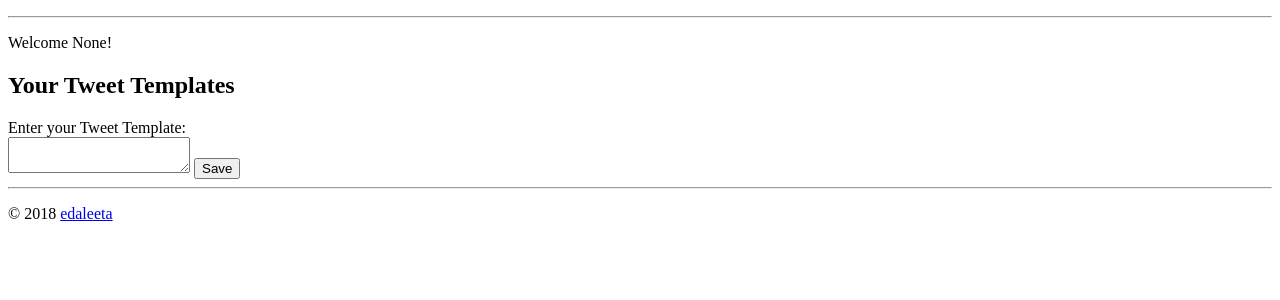
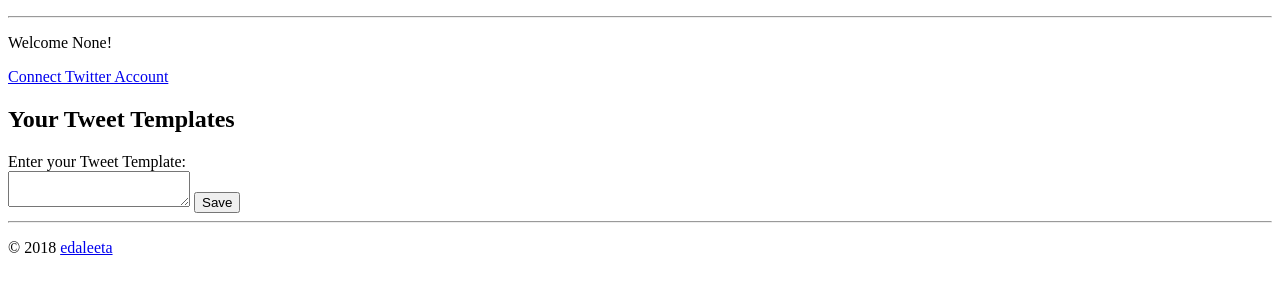
Before and after one commit to edaleeta/stream-tweeter, a Flask app: page / in a window 1280 px wide. Shown: the part 116-416 px from the top of the page. Run offline with Flask 2, Linux system fonts and the light colour scheme; a user stored in the database is signed in; data that the repository does not hold is empty.

Commit message:
Creates functionality for user to authorize a Twitter account.

```diff
--- a/model.py
+++ b/model.py
@@ -69,6 +69,21 @@ class User(db.Model):
                 refresh_token=refresh_token,
                 expires_in=expires_in
             )
+            db.session.add(new_token)
+        db.session.commit()
+
+    def update_twitter_access_token(self,
+                                    access_token,
+                                    access_token_secret):
+        """Updates the Twitter access token and info for user."""
+        my_token = self.twitter_token
+        if my_token:
+            my_token.access_token = access_token
+            my_token.access_token_secret = access_token_secret
+        else:
+            new_token = TwitterToken(user_id=self.user_id,
+                                     access_token=access_token,
+                                     access_token_secret=access_token_secret)
             db.session.add(new_token)
         db.session.commit()
 
--- a/server.py
+++ b/server.py
@@ -2,6 +2,7 @@
 
 import os
 import string
+import re
 import flask
 from flask import (Flask, flash, get_template_attribute,
                    render_template, redirect,
@@ -10,15 +11,9 @@ from flask_login import current_user, LoginManager, login_user, logout_user
 from flask_oauthlib.client import OAuth
 from flask.json import jsonify
 from flask_debugtoolbar import DebugToolbarExtension
-from jinja2 import StrictUndefined
+from jinja2 import StrictUndefined, evalcontextfilter, Markup, escape
+import tweepy
 from model import *
-
-# TESTING NL2BR FILTER
-import re
-from jinja2 import evalcontextfilter, Markup, escape
-_paragraph_re = re.compile(r'(?:\r)?')
-
-
 
 app = Flask(__name__)
 
@@ -33,8 +28,10 @@ login_manager = LoginManager()
 login_manager.init_app(app)
 login_manager.login_view = "/"
 
-# Set up requirements for Twitch OAuth2
-oauth = OAuth(app)
+###############################################################################
+# Twitch OAuth2 Requirements
+###############################################################################
+twitch_oauth = OAuth(app)
 try:
     twitch_client_id = os.environ["TWITCH_CLIENT_ID"]
 except KeyError:
@@ -50,7 +47,7 @@ twitch_access_token_url = "https://api.twitch.tv/kraken/oauth2/token"
 redirect_uri = "http://localhost:7000/login-twitch-redirect"
 params = {"scope": "clips:edit user:read:email"}
 
-twitch = oauth.remote_app(
+twitch = twitch_oauth.remote_app(
     "twitch",
     base_url=twitch_base_url,
     request_token_params=params,
@@ -63,7 +60,20 @@ twitch = oauth.remote_app(
 )
 
 
-# TESTING NL2BR
+###############################################################################
+# Twitter Oauth Requirements
+###############################################################################
+TWITTER_CONSUMER_KEY = os.environ["TWITTER_CONSUMER_KEY"]
+TWITTER_CONSUMER_SECRET = os.environ["TWITTER_CONSUMER_SECRET"]
+TWITTER_REDIRECT_URL = "http://localhost:7000/auth-twitter/authorized"
+
+###############################################################################
+# NL2BR CUSTOM JINJA FILTER
+###############################################################################
+# Regex for custom nlbr filter
+_paragraph_re = re.compile(r'(?:\r)?')
+
+
 @app.template_filter()
 @evalcontextfilter
 def nl2br(eval_ctx, value):
@@ -72,10 +82,6 @@ def nl2br(eval_ctx, value):
     if eval_ctx.autoescape:
         result = Markup(result)
     return result
-
-###############################################################################
-# ROUTES
-###############################################################################
 
 
 @app.route("/")
@@ -254,6 +260,55 @@ def send_test_tweet():
 
     return populate_tweet_template(template_contents)
 
+
+@app.route("/auth-twitter")
+def authorize_twitter():
+    """Authorize a user's Twitter account."""
+
+    twitter_oauth = tweepy.OAuthHandler(TWITTER_CONSUMER_KEY,
+                                        TWITTER_CONSUMER_SECRET,
+                                        TWITTER_REDIRECT_URL)
+
+    try:
+        redirect_url = twitter_oauth.get_authorization_url()
+        print(redirect_url)
+        session["twitter_request_token"] = twitter_oauth.request_token
+        print("Twitter request token: {}".format(session.get("twitter_request_token")))
+        return redirect(redirect_url)
+    except tweepy.TweepError:
+        # TODO: Set up a handler for auth errors.
+        flash("Authorization failed.")
+        return redirect("/")
+
+
+@app.route("/auth-twitter/authorized")
+def get_twitter_token():
+    """Get access token and secret from Twitter user after auth."""
+
+    twitter_oauth = tweepy.OAuthHandler(TWITTER_CONSUMER_KEY,
+                                        TWITTER_CONSUMER_SECRET)
+
+    verifier = request.args.get("oauth_verifier")
+    request_token = session.get("twitter_request_token")
+    session.pop("twitter_request_token", None)
+    # Note: In the app's current structure it isn't necessary to rebuild from
+    # session; More for future proofing if/when token handler moves.
+    twitter_oauth.request_token = request_token
+
+    try:
+        twitter_oauth.get_access_token(verifier)
+        access_token = twitter_oauth.access_token
+        access_token_secret = twitter_oauth.access_token_secret
+        print(access_token)
+        print(access_token_secret)
+        current_user.update_twitter_access_token(access_token,
+                                                 access_token_secret)
+        flash("Twitter account connected.")
+    except tweepy.TweepError:
+        flash("Authorization failed.")
+
+    return redirect("/")
+
 ###############################################################################
 # TEST ROUTES
 ###############################################################################
--- a/templates/index.html
+++ b/templates/index.html
@@ -12,6 +12,11 @@
         !
     </p>
     {% if current_user.is_authenticated %}
+         <!-- CONNECT TWITTER LINK  -->
+        <div id="twitter-connect-container">
+            <a href="/auth-twitter">Connect Twitter Account</a>
+        </div>
+
         <div>
             <h2>Your Tweet Templates</h2>
             <div id="tweet_templates">
```
